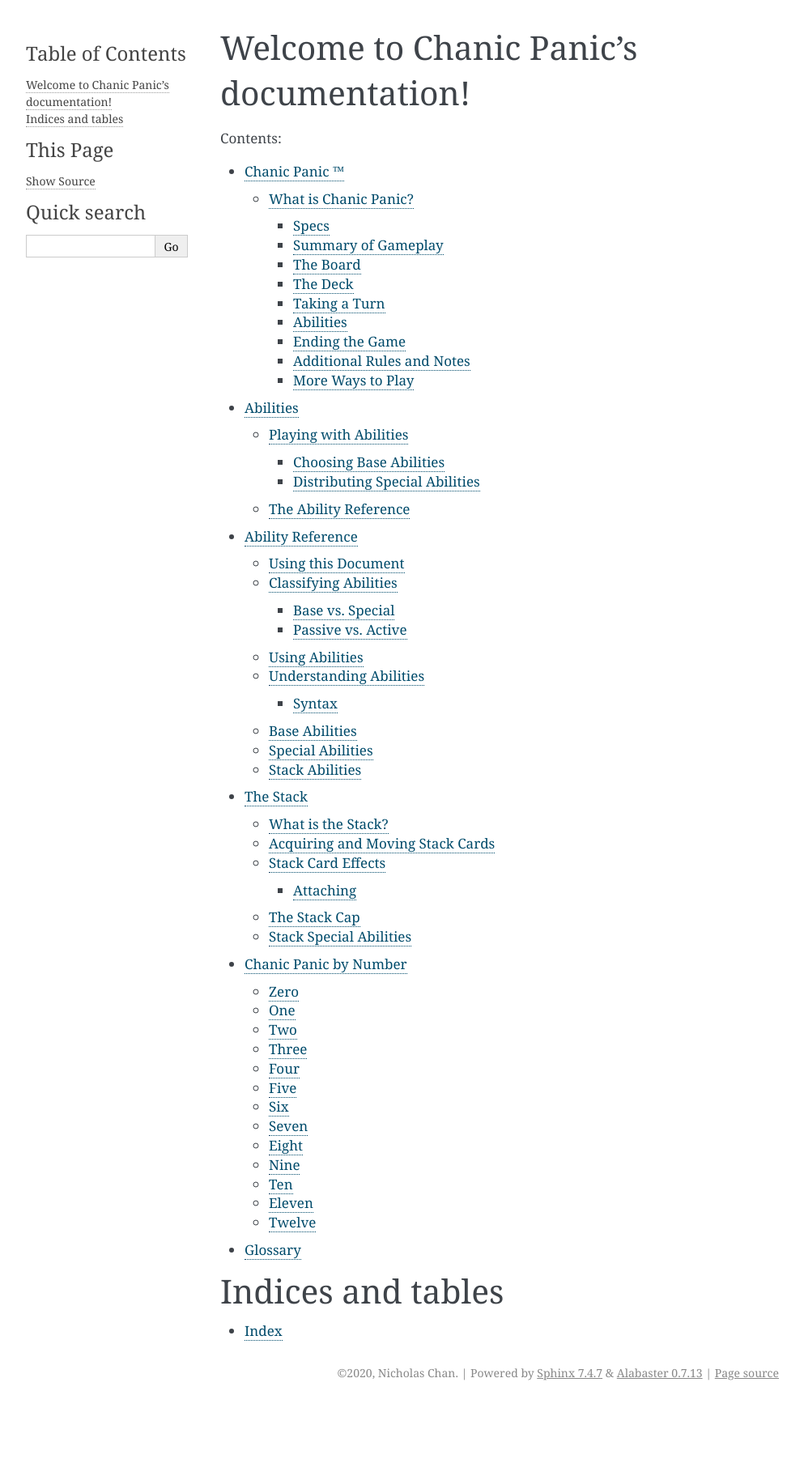
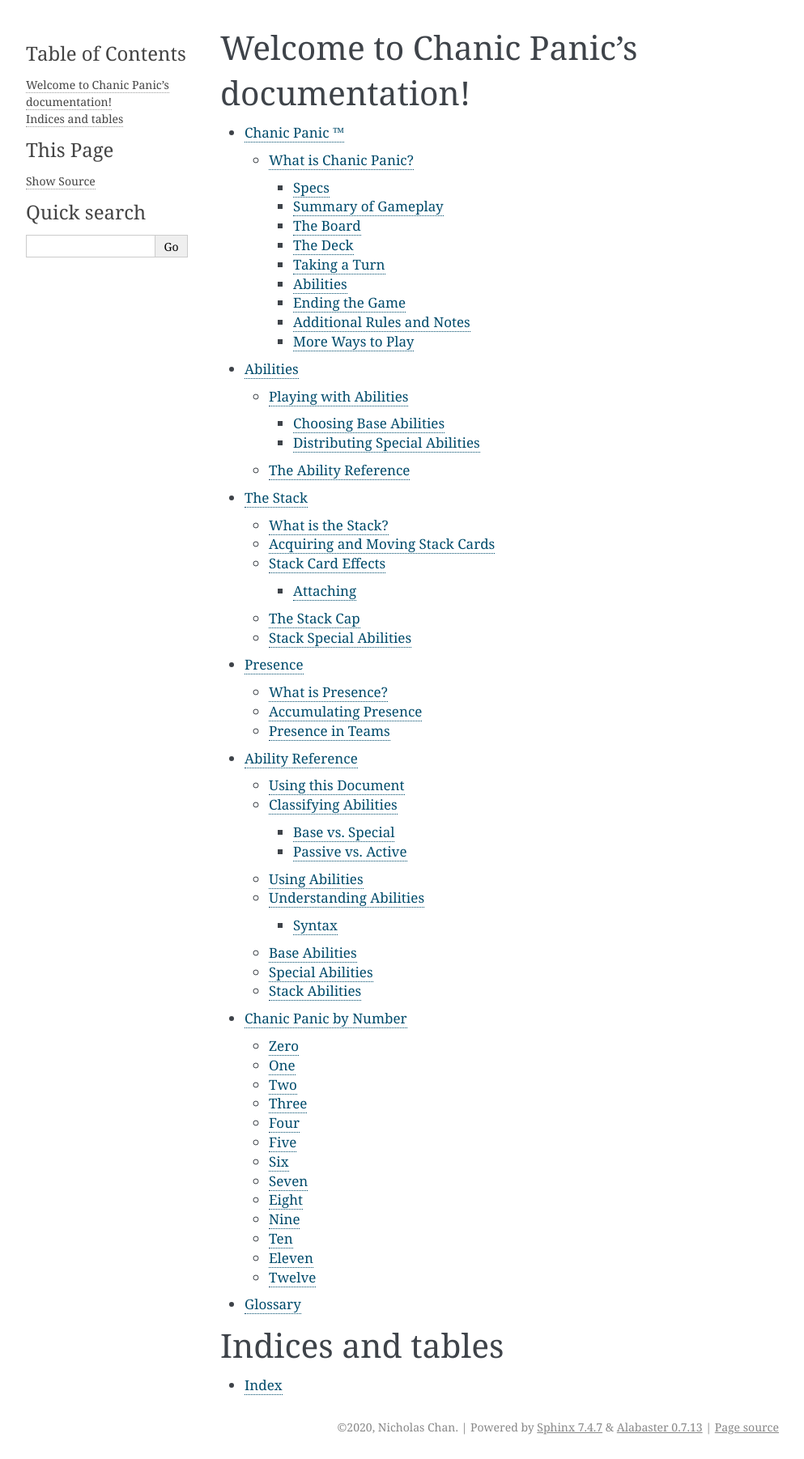
Before and after one commit to chanicpanic/reference, a Sphinx documentation site: the page built from source/index.rst, in a window 1280 px wide. Shown: the whole page at 81% size, without its empty margins (148-1141 px from the left). Built offline with Sphinx 7.4.7, drawn with Linux system fonts in a browser that asks for light colours; before the commit the page ends 1735 px from its top, so only the background shows below that.

Commit message:
added document on presence

```diff
--- a/source/index.rst
+++ b/source/index.rst
@@ -8,12 +8,12 @@
 
 .. toctree::
    :maxdepth: 3
-   :caption: Contents:
 
    instructions
    abilities
+   stack
+   presence
    ability_reference
-   stack
    by_number
    glossary
 
```
Also changed, not shown: source/presence.rst (added, +25 -0 lines).
